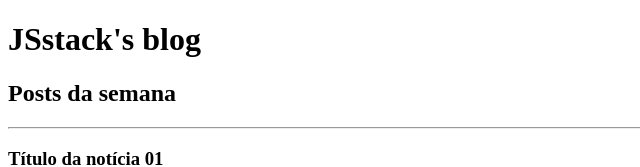
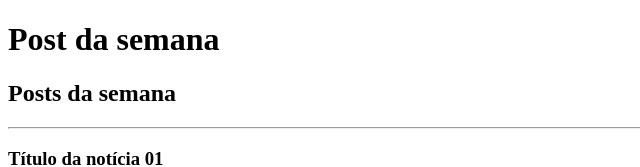
Before and after one commit to guusfelix2015/JSSTACK, a React app in the folder react-fundamentos/: page / in a window 1280 px wide. Shown: the top 167 px of the page, without its empty margins (0-640 px from the left). Built offline with nearby package versions, Linux system fonts and the light colour scheme.

Commit message:
adding header

```diff
--- a/react-fundamentos/src/App.js
+++ b/react-fundamentos/src/App.js
@@ -1,13 +1,12 @@
 import React from "react";
 
 import Post from "./Post";
+import Header from "./Header";
 
 function App() {
   return (
     <>
-      <h1>JSstack's blog</h1>
-      <h2>Posts da semana</h2>
-
+      <Header title="Post da semana" />
       <hr />
       <Post title="Título da notícia 01" subtitle="Subtítulo da notícia 01" />
       <Post title="Título da notícia 02" subtitle="Subtítulo da notícia 02" />
--- /dev/null
+++ b/react-fundamentos/src/Header.js
@@ -0,0 +1,10 @@
+import React from "react";
+
+export default function Header({ title }) {
+  return (
+    <>
+      <h1>{title}</h1>
+      <h2>Posts da semana</h2>
+    </>
+  );
+}
```
